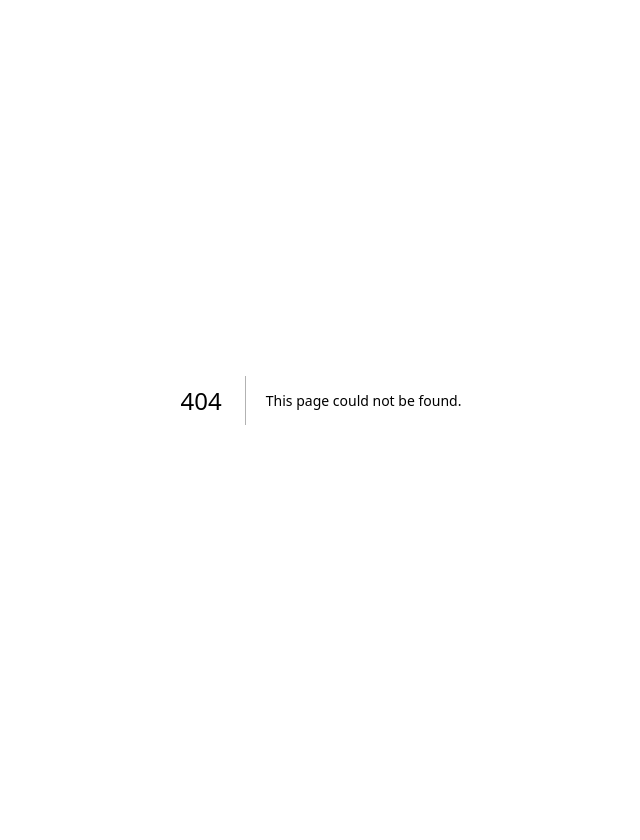
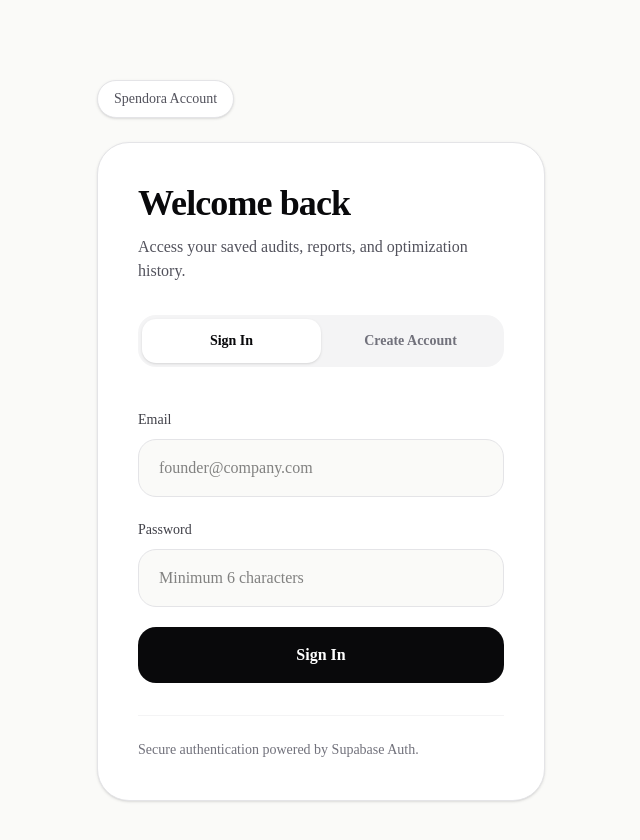
Before and after one commit to Krushnaapatil/spendora, a Next.js app: page /login in a window 1280 px wide. Before the commit this address had no page. Shown: the top 840 px of the page, without its empty margins (319-959 px from the left). Before the commit the page ends 800 px from the top, so only its background shows below. Built offline with nearby package versions, Linux system fonts and the light colour scheme; no server answers.

Commit message:
style: improve authentication UX and loading states

```diff
--- /dev/null
+++ b/app/login/page.tsx
@@ -0,0 +1,315 @@
+"use client";
+
+import { useState } from "react";
+
+import { useRouter } from "next/navigation";
+
+import { createClient } from "@/lib/supabase-browser";
+
+type AuthMode =
+  | "login"
+  | "signup";
+
+export default function LoginPage() {
+  const router = useRouter();
+
+  const supabase =
+    createClient();
+
+  const [mode, setMode] =
+    useState<AuthMode>(
+      "login"
+    );
+
+  const [email, setEmail] =
+    useState("");
+
+  const [
+    password,
+    setPassword,
+  ] = useState("");
+
+  const [loading, setLoading] =
+    useState(false);
+
+  const [error, setError] =
+    useState("");
+
+  const [
+    success,
+    setSuccess,
+  ] = useState("");
+
+  async function handleAuth() {
+    try {
+      setLoading(true);
+
+      setError("");
+
+      setSuccess("");
+
+      if (
+        !email ||
+        !password
+      ) {
+        throw new Error(
+          "Please complete all fields."
+        );
+      }
+
+      if (
+        password.length <
+        6
+      ) {
+        throw new Error(
+          "Password must contain at least 6 characters."
+        );
+      }
+
+      if (
+        mode === "login"
+      ) {
+        const { error } =
+          await supabase.auth.signInWithPassword(
+            {
+              email,
+              password,
+            }
+          );
+
+        if (error) {
+          throw error;
+        }
+
+        setSuccess(
+          "Successfully signed in. Redirecting..."
+        );
+
+        setTimeout(() => {
+          router.push(
+            "/audits"
+          );
+
+          router.refresh();
+        }, 1200);
+      } else {
+        const { error } =
+          await supabase.auth.signUp(
+            {
+              email,
+              password,
+            }
+          );
+
+        if (error) {
+          throw error;
+        }
+
+        setSuccess(
+          "Account created successfully. Redirecting..."
+        );
+
+        setTimeout(() => {
+          router.push(
+            "/audits"
+          );
+
+          router.refresh();
+        }, 1200);
+      }
+    } catch (err) {
+      setError(
+        err instanceof Error
+          ? err.message
+          : "Authentication failed."
+      );
+    } finally {
+      setLoading(false);
+    }
+  }
+
+  return (
+    <main className="min-h-screen bg-[#FAFAF8] px-6 py-20">
+      <div className="mx-auto max-w-md">
+        {/* Top Badge */}
+
+        <div className="mb-6 inline-flex items-center rounded-full border border-zinc-200 bg-white px-4 py-2 text-sm font-medium text-zinc-600 shadow-sm">
+          Spendora Account
+        </div>
+
+        {/* Card */}
+
+        <div className="rounded-[32px] border border-zinc-200 bg-white p-10 shadow-sm">
+          {/* Header */}
+
+          <div>
+            <h1 className="text-4xl font-bold tracking-tight text-zinc-950">
+              {mode ===
+              "login"
+                ? "Welcome back"
+                : "Create your account"}
+            </h1>
+
+            <p className="mt-3 text-zinc-600">
+              {mode ===
+              "login"
+                ? "Access your saved audits, reports, and optimization history."
+                : "Save audits permanently and track historical AI spend over time."}
+            </p>
+          </div>
+
+          {/* Mode Toggle */}
+
+          <div className="mt-8 grid grid-cols-2 rounded-2xl bg-zinc-100 p-1">
+            <button
+              onClick={() => {
+                setMode(
+                  "login"
+                );
+
+                setError(
+                  ""
+                );
+
+                setSuccess(
+                  ""
+                );
+              }}
+              className={`rounded-xl px-4 py-3 text-sm font-semibold transition ${
+                mode ===
+                "login"
+                  ? "bg-white text-zinc-950 shadow-sm"
+                  : "text-zinc-500"
+              }`}
+            >
+              Sign In
+            </button>
+
+            <button
+              onClick={() => {
+                setMode(
+                  "signup"
+                );
+
+                setError(
+                  ""
+                );
+
+                setSuccess(
+                  ""
+                );
+              }}
+              className={`rounded-xl px-4 py-3 text-sm font-semibold transition ${
+                mode ===
+                "signup"
+                  ? "bg-white text-zinc-950 shadow-sm"
+                  : "text-zinc-500"
+              }`}
+            >
+              Create Account
+            </button>
+          </div>
+
+          {/* Form */}
+
+          <div className="mt-10 space-y-5">
+            {/* Email */}
+
+            <div>
+              <label className="text-sm font-medium text-zinc-700">
+                Email
+              </label>
+
+              <input
+                type="email"
+                value={email}
+                onChange={(
+                  e
+                ) =>
+                  setEmail(
+                    e.target
+                      .value
+                  )
+                }
+                placeholder="founder@company.com"
+                className="mt-2 w-full rounded-2xl border border-zinc-200 bg-[#FAFAF8] px-5 py-4 outline-none transition focus:border-zinc-400"
+              />
+            </div>
+
+            {/* Password */}
+
+            <div>
+              <label className="text-sm font-medium text-zinc-700">
+                Password
+              </label>
+
+              <input
+                type="password"
+                value={
+                  password
+                }
+                onChange={(
+                  e
+                ) =>
+                  setPassword(
+                    e.target
+                      .value
+                  )
+                }
+                placeholder="Minimum 6 characters"
+                className="mt-2 w-full rounded-2xl border border-zinc-200 bg-[#FAFAF8] px-5 py-4 outline-none transition focus:border-zinc-400"
+              />
+            </div>
+
+            {/* Error */}
+
+            {error ? (
+              <div className="rounded-2xl border border-red-200 bg-red-50 px-4 py-3 text-sm text-red-700">
+                {error}
+              </div>
+            ) : null}
+
+            {/* Success */}
+
+            {success ? (
+              <div className="rounded-2xl border border-green-200 bg-green-50 px-4 py-3 text-sm text-green-700">
+                {success}
+              </div>
+            ) : null}
+
+            {/* CTA */}
+
+            <button
+              onClick={
+                handleAuth
+              }
+              disabled={
+                loading
+              }
+              className="flex w-full items-center justify-center gap-3 rounded-2xl bg-zinc-950 px-5 py-4 font-semibold text-white transition hover:bg-zinc-800 disabled:cursor-not-allowed disabled:opacity-60"
+            >
+              {loading ? (
+                <>
+                  <div className="h-4 w-4 animate-spin rounded-full border-2 border-white border-t-transparent" />
+
+                  Processing...
+                </>
+              ) : mode ===
+                "login" ? (
+                "Sign In"
+              ) : (
+                "Create Account"
+              )}
+            </button>
+          </div>
+
+          {/* Footer */}
+
+          <div className="mt-8 border-t border-zinc-100 pt-6 text-sm text-zinc-500">
+            Secure authentication powered by Supabase Auth.
+          </div>
+        </div>
+      </div>
+    </main>
+  );
+}
```
